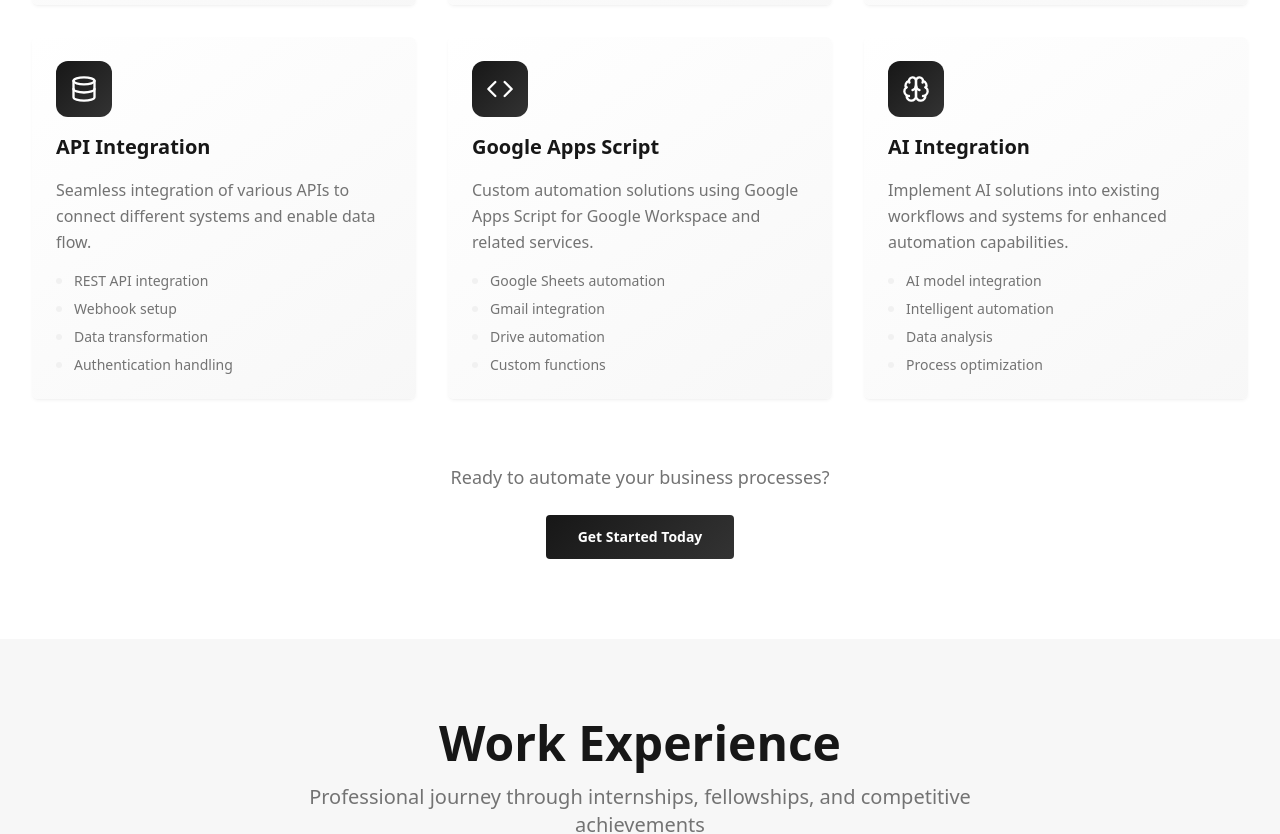
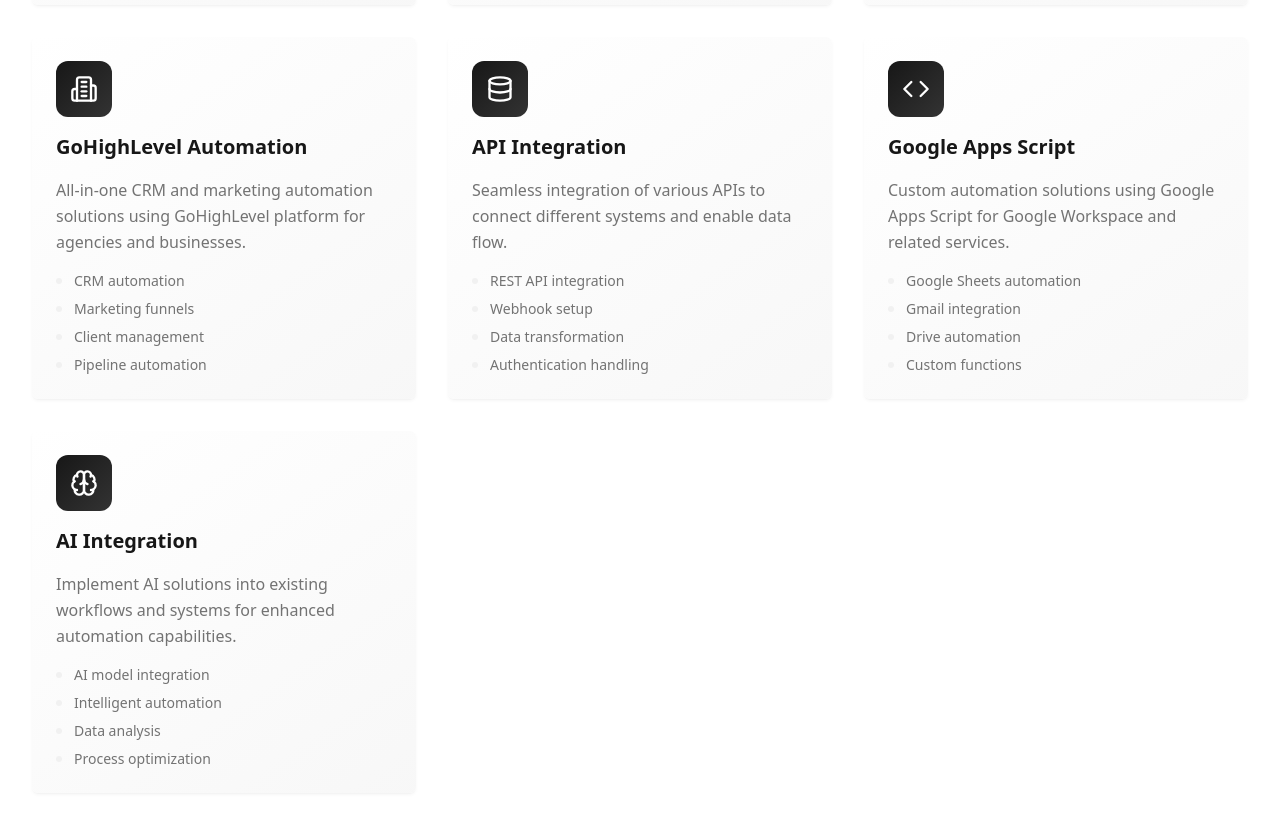
Before and after one commit to ryssellou/ryssel-flow-forge, a React (Vite) app: page / in a window 1280 px wide. Shown: the part 2780-3614 px from the top of the page. Built offline with nearby package versions, Linux system fonts and the light colour scheme; the HTML template or start-up script is replaced by a standard one.

Commit message:
Add Go High Level to services

```diff
--- a/src/components/Services.tsx
+++ b/src/components/Services.tsx
@@ -1,6 +1,6 @@
 import { Card } from "@/components/ui/card";
 import { Button } from "@/components/ui/button";
-import { Zap, Settings, Database, Workflow, Code, Brain } from "lucide-react";
+import { Zap, Settings, Database, Workflow, Code, Brain, Building2 } from "lucide-react";
 
 const Services = () => {
   const services = [
@@ -21,6 +21,12 @@ const Services = () => {
       title: "n8n Workflows",
       description: "Self-hosted automation solutions with n8n for complete control over your automation infrastructure.",
       features: ["Custom nodes", "Self-hosted", "Open source", "Advanced logic"]
+    },
+    {
+      icon: Building2,
+      title: "GoHighLevel Automation",
+      description: "All-in-one CRM and marketing automation solutions using GoHighLevel platform for agencies and businesses.",
+      features: ["CRM automation", "Marketing funnels", "Client management", "Pipeline automation"]
     },
     {
       icon: Database,
```
